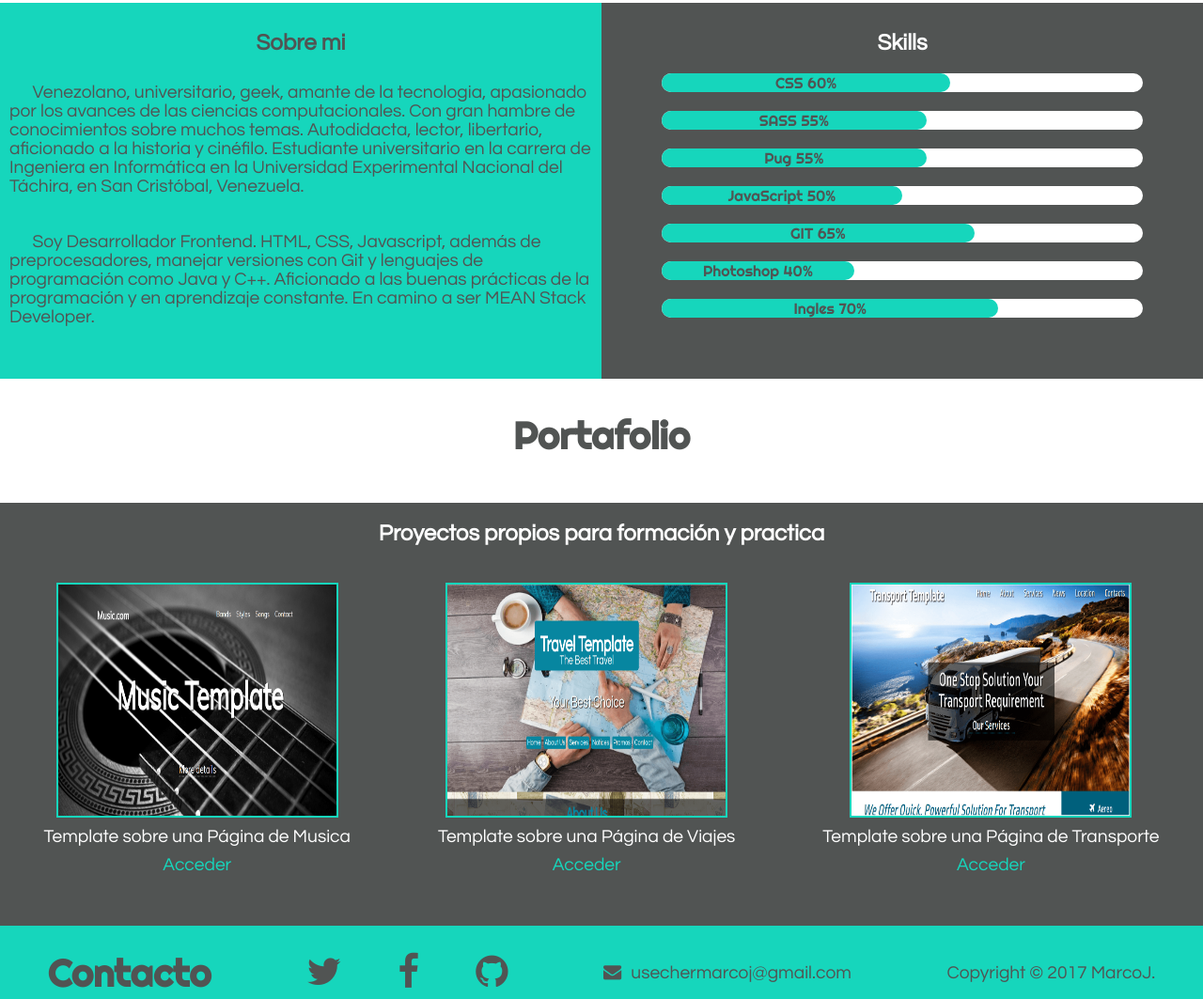
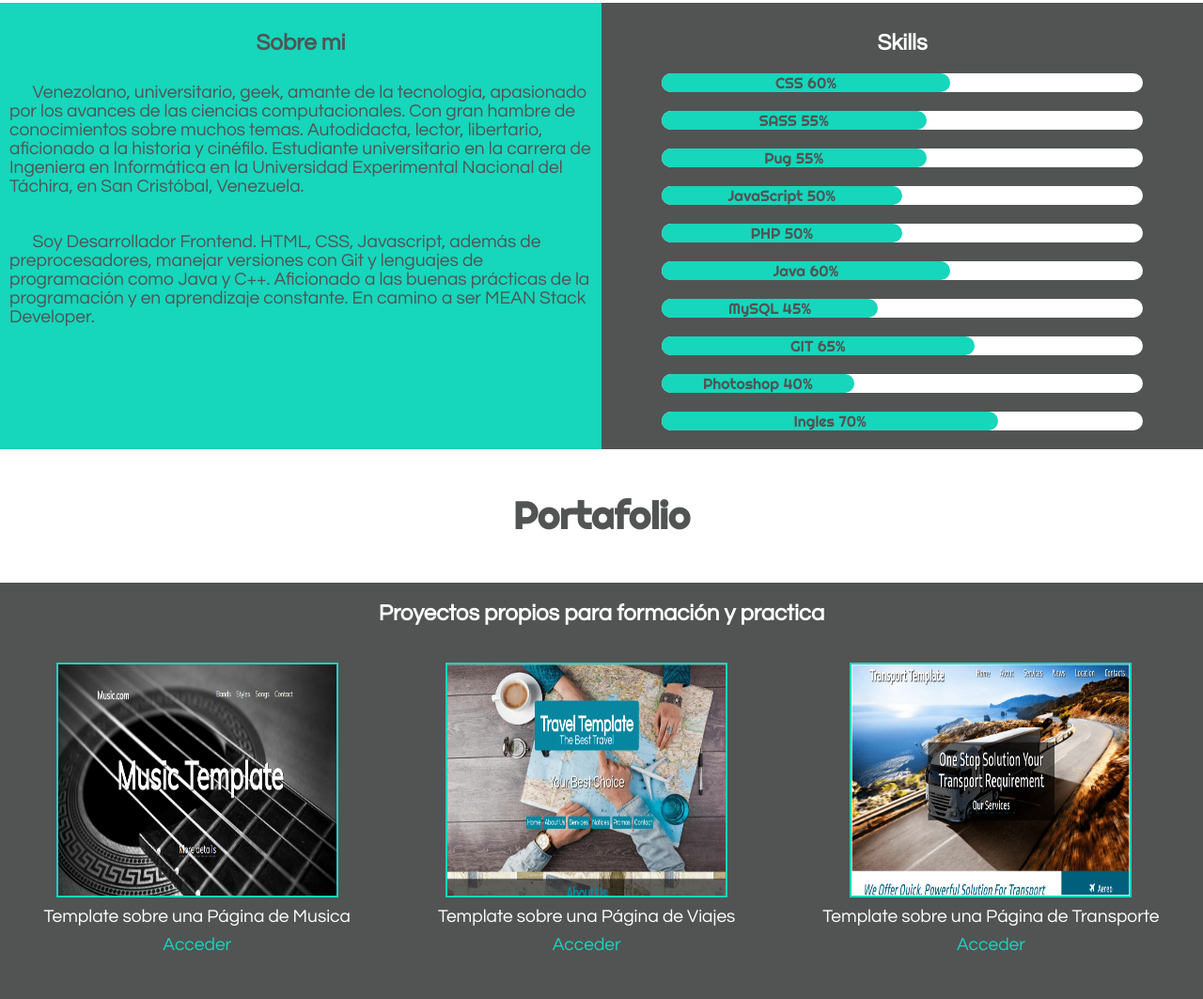
Before and after one commit to MarUser04/CV, a website: page index.html in a window 1280 px wide. Shown: the part 580-1643 px from the top of the page at 94% size. Drawn offline with Linux system fonts and the light colour scheme.

Commit message:
actualizacion skills

```diff
--- a/index.html
+++ b/index.html
@@ -55,6 +55,15 @@
               <div class="myBar" id="js"> </div>
             </div>
             <div class="progreso">
+              <div class="myBar" id="PHP"> </div>
+            </div>
+            <div class="progreso">
+              <div class="myBar" id="java"> </div>
+            </div>
+            <div class="progreso">
+              <div class="myBar" id="MySQL"> </div>
+            </div>
+            <div class="progreso">
               <div class="myBar" id="git"> </div>
             </div>
             <div class="progreso">
--- a/script.js
+++ b/script.js
@@ -5,6 +5,9 @@ var sass=document.getElementById('sass');
 var pug=document.getElementById('pug');
 
 var js=document.getElementById('js');
+var php=document.getElementById('PHP');
+var java=document.getElementById('java');
+var mysql=document.getElementById('MySQL');
 
 var git=document.getElementById('git');
 
@@ -12,10 +15,10 @@ var photoshop=document.getElementById('photoshop');
 
 var ingles= document.getElementById('ingles');
 
-var skills= [css, sass, pug, js, git, photoshop, ingles];
+var skills= [css, sass, pug, js,php, java, mysql, git, photoshop, ingles];
 
-var porcentaje= ["60%", "55%","55%", "50%","65%", "40%", "70%"];
-var nombres= ["CSS", "SASS", "Pug", "JavaScript", "GIT", "Photoshop", "Ingles"];
+var porcentaje= ["60%", "55%","55%", "50%","50%","60%","45%","65%", "40%", "70%"];
+var nombres= ["CSS", "SASS", "Pug", "JavaScript","PHP","Java" ,"MySQL", "GIT", "Photoshop", "Ingles"];
 
 var cont=0;
 
--- a/scss/styles.scss
+++ b/scss/styles.scss
@@ -102,7 +102,7 @@ body{
     flex-direction: column;
     width: 100%;
     margin-top: 80px;
-
+    margin-bottom: 14px;
   @include titulo();
 
     &__info{
@@ -111,7 +111,7 @@ body{
 
         &__about{
             width: 50%;
-            height: 400px;
+       //     height: 600px;
             background: $azul;
             color: $gris;
             h2{
@@ -129,8 +129,9 @@ body{
 
         &__habilidades{
             width: 50%;
-            height: 400px;
+            //height: 600px;
             background: $gris;
+
 
             h2{
                 text-align: center;
@@ -190,7 +191,7 @@ body{
      display: flex;
     flex-direction: column;
     width: 100%;
-    margin-top: 10px;
+    margin-top: 20px;
 
     @include titulo();
 
```
Also changed, not shown: css/styles.css.
